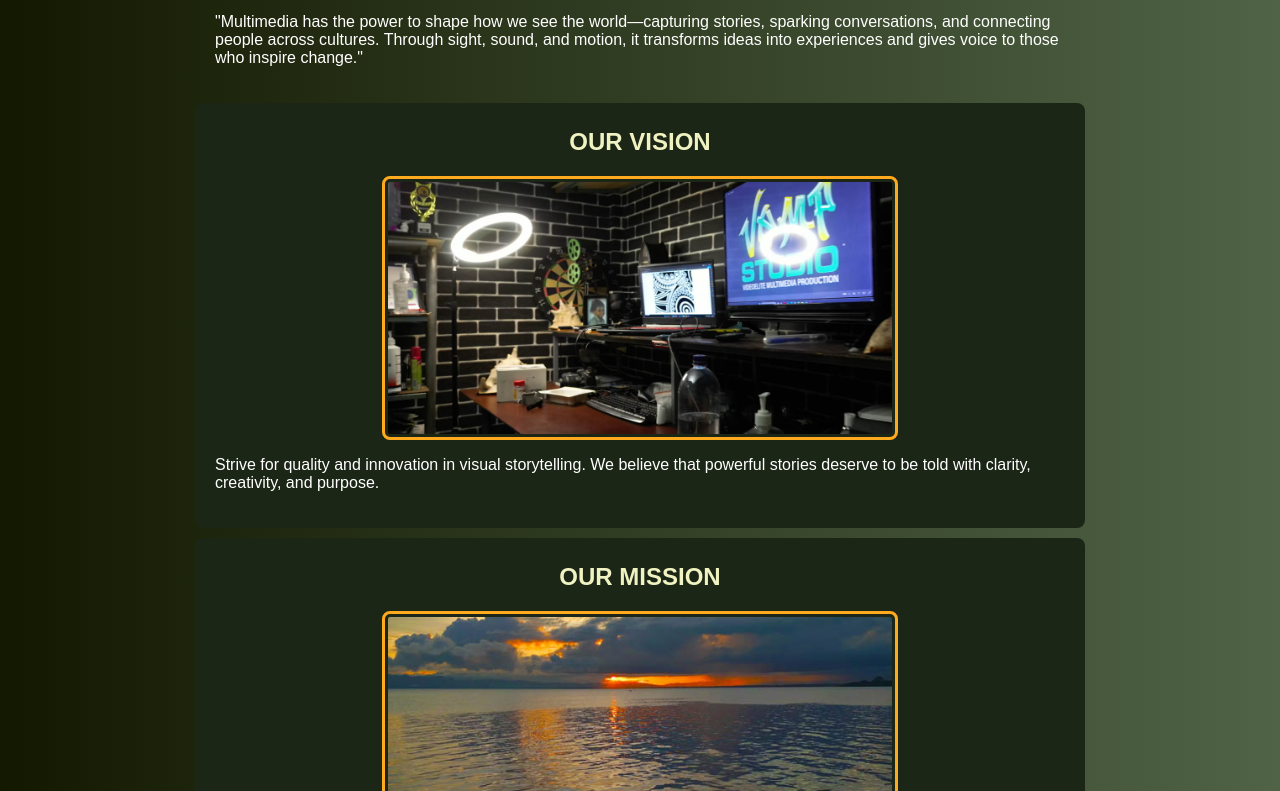
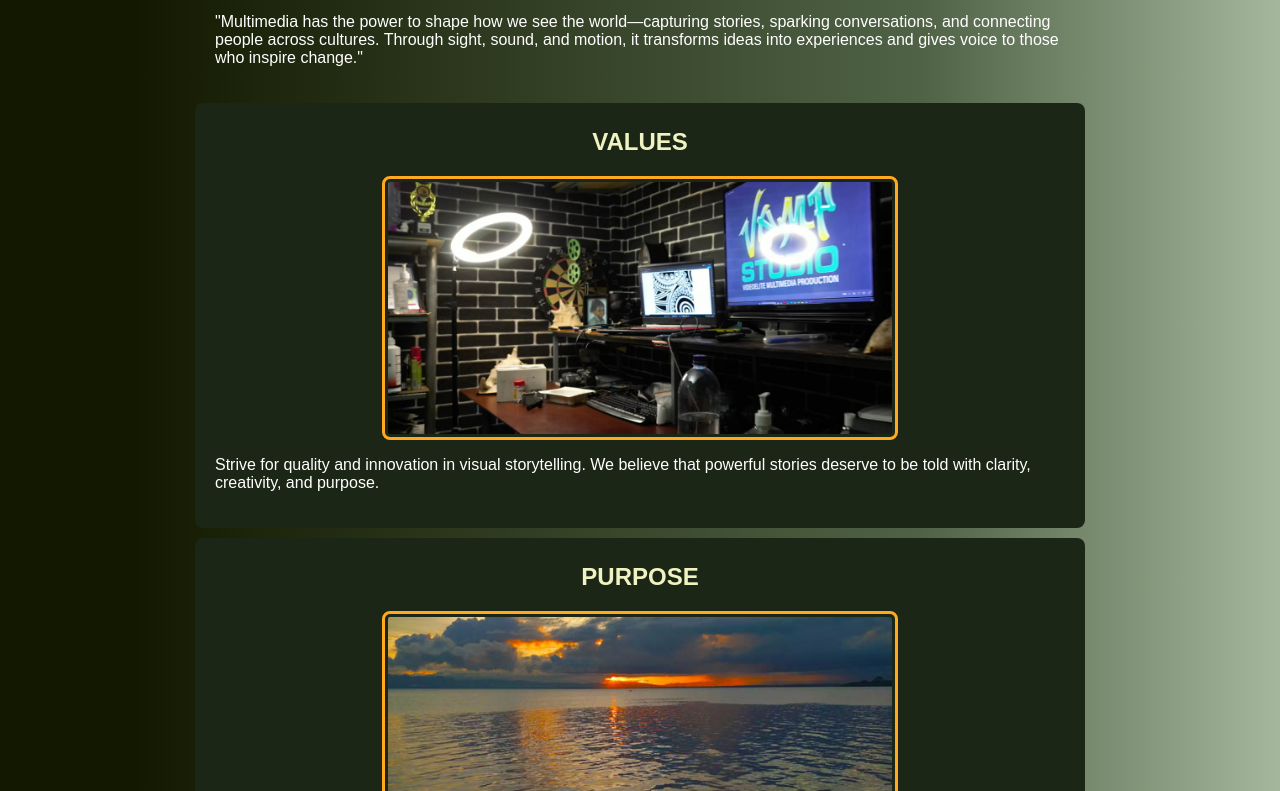
Before and after one commit to Slums-ops/vemp_multimedia, a website: page index.html in a window 1280 px wide. Shown: the part 436-1227 px from the top of the page. Drawn offline with Linux system fonts and the light colour scheme.

Commit message:
Add files via upload

```diff
--- a/index.html
+++ b/index.html
@@ -11,10 +11,10 @@
     padding: 0;
     background-color: #506346;
     color: #fff;
-    background-image: -webkit-linear-gradient(180deg,rgba(80,99,70,1.00) 0%,rgba(19,25,0,1.00) 100%);
-    background-image: -moz-linear-gradient(180deg,rgba(80,99,70,1.00) 0%,rgba(19,25,0,1.00) 100%);
-    background-image: -o-linear-gradient(180deg,rgba(80,99,70,1.00) 0%,rgba(19,25,0,1.00) 100%);
-    background-image: linear-gradient(270deg,rgba(80,99,70,1.00) 0%,rgba(19,25,0,1.00) 100.00%);
+    background-image: -webkit-linear-gradient(180deg,rgba(165,183,156,1.00) 0%,rgba(80,99,70,1.00) 27.77%,rgba(19,25,0,1.00) 89.64%);
+    background-image: -moz-linear-gradient(180deg,rgba(165,183,156,1.00) 0%,rgba(80,99,70,1.00) 27.77%,rgba(19,25,0,1.00) 89.64%);
+    background-image: -o-linear-gradient(180deg,rgba(165,183,156,1.00) 0%,rgba(80,99,70,1.00) 27.77%,rgba(19,25,0,1.00) 89.64%);
+    background-image: linear-gradient(270deg,rgba(165,183,156,1.00) 0%,rgba(80,99,70,1.00) 27.77%,rgba(19,25,0,1.00) 89.64%);
 }
         header { background: #1b2616; color: #fff; padding: 12px; text-align: center; display: flex; align-items: center; justify-content: center; flex-wrap: wrap; }
         header img {
@@ -83,8 +83,8 @@
     margin-top: 5px;
 }
 		.container h2 {
-			font-size: 1.25em;
-			text-align: center;
+    font-size: 1.25em;
+    text-align: center;
 		}
         .services, .projects, .contact {
     background: #1b2616;
@@ -158,12 +158,12 @@
         <p>"Multimedia has the power to shape how we see the world—capturing stories, sparking conversations, and connecting people across cultures. Through sight, sound, and motion, it transforms ideas into experiences and gives voice to those who inspire change."</p>
     </div>
     <div class="services" id="vision">
-        <h2>OUR VISION</h2>
+        <h2>VALUES</h2>
         <img src="image/vempstudio.jpg" alt="Services Image" class="section-img">
         <p>Strive for quality and innovation in visual storytelling. We believe that powerful stories deserve to be told with clarity, creativity, and purpose.</p>
     </div>
 <div class="projects" id="projects">
-        <h2>OUR MISSION</h2>
+        <h2>PURPOSE</h2>
         <img src="image/canoe_sunset.jpg" alt="Projects Image" class="section-img">
         <p>To provide multimedia solutions that empower businesses, government agencies, and organizations to connect with their audiences effectively.</p>
     </div>
```
Also changed, not shown: engagement_form.html (+11 -1 lines), vemps_contact.html (+4 -4 lines), vemps_projects.html (+4 -4 lines), vemps_services.html (+5 -5 lines).
